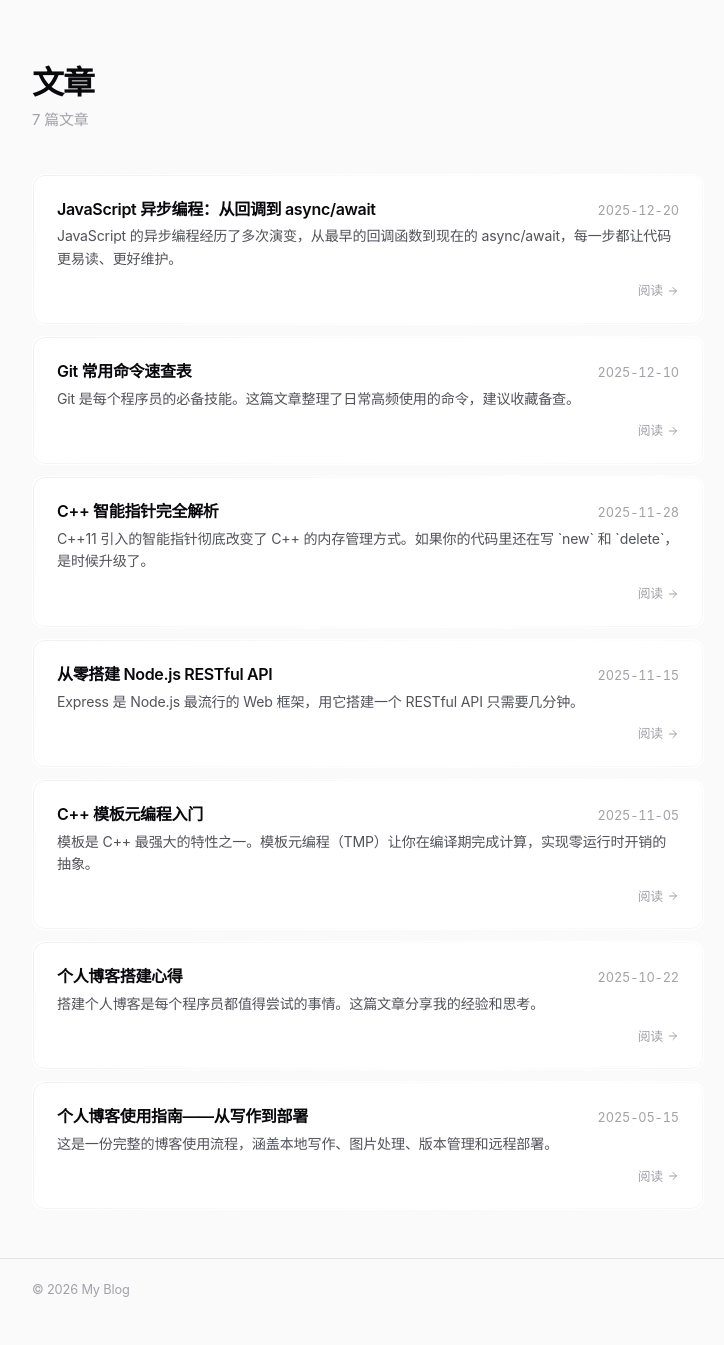
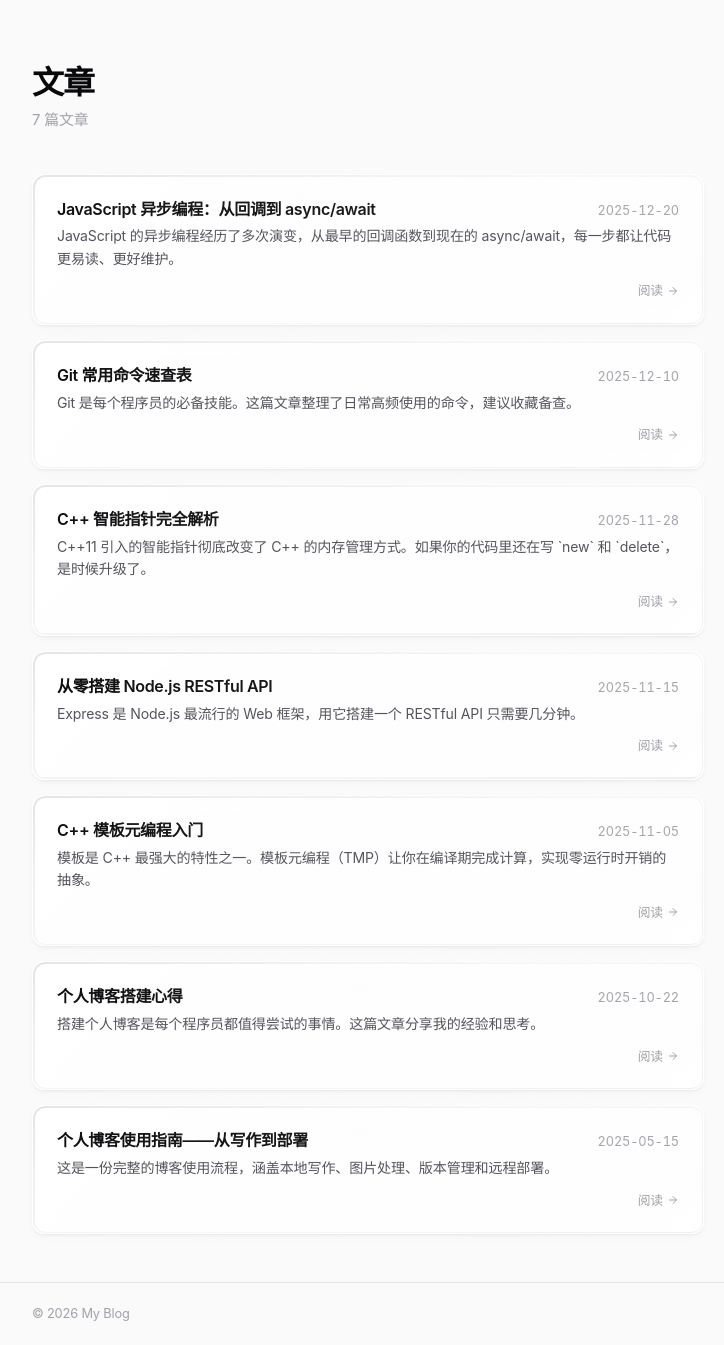
Before and after one commit to chengzhongyuan/personal-blog, a Node server app: page / in a window 1280 px wide. Shown: the part 53-1398 px from the top of the page, without its empty margins (272-996 px from the left). Before the commit the page ends 1350 px from the top, so only its background shows below. Run offline with Node 20, Linux system fonts and the light colour scheme; some libraries are stand-ins or nearby versions.

Commit message:
feat: stronger 3D glassmorphism cards

```diff
--- a/public/css/style.css
+++ b/public/css/style.css
@@ -191,63 +191,118 @@ a:hover { color: var(--text-secondary); }
 .post-list { display: flex; flex-direction: column; gap: 3px; padding-bottom: 48px; }
 
 .post-card {
-  background: var(--surface);
+  background: linear-gradient(
+    135deg,
+    rgba(255,255,255,.9) 0%,
+    rgba(255,255,255,.7) 50%,
+    rgba(255,255,255,.85) 100%
+  );
+  backdrop-filter: blur(10px);
+  -webkit-backdrop-filter: blur(10px);
   border-radius: var(--radius-lg);
   padding: 22px 24px;
-  transition: all .25s ease;
+  transition: all .4s cubic-bezier(.25,.8,.25,1);
   cursor: pointer;
   position: relative;
   border: 1px solid transparent;
+  box-shadow:
+    0 1px 2px rgba(0,0,0,.04),
+    0 2px 4px rgba(0,0,0,.03),
+    0 4px 8px rgba(0,0,0,.02);
+  transform: translateZ(0);
+  perspective: 1000px;
 }
+[data-theme="dark"] .post-card {
+  background: linear-gradient(
+    135deg,
+    rgba(255,255,255,.06) 0%,
+    rgba(255,255,255,.03) 50%,
+    rgba(255,255,255,.05) 100%
+  );
+}
+
+/* Gradient border */
 .post-card::before {
   content: '';
   position: absolute;
   inset: 0;
   border-radius: inherit;
-  padding: 1px;
+  padding: 1.5px;
   background: linear-gradient(
-    135deg,
-    rgba(128,128,128,.12) 0%,
-    rgba(128,128,128,.04) 40%,
-    rgba(128,128,128,.01) 70%,
-    rgba(128,128,128,.08) 100%
+    160deg,
+    rgba(180,180,180,.35) 0%,
+    rgba(160,160,160,.15) 25%,
+    rgba(120,120,120,.05) 50%,
+    rgba(160,160,160,.1) 75%,
+    rgba(190,190,190,.25) 100%
   );
   -webkit-mask: linear-gradient(#fff 0 0) content-box, linear-gradient(#fff 0 0);
   mask: linear-gradient(#fff 0 0) content-box, linear-gradient(#fff 0 0);
   -webkit-mask-composite: xor;
   mask-composite: exclude;
   pointer-events: none;
-  transition: opacity .25s ease;
+  transition: all .4s cubic-bezier(.25,.8,.25,1);
 }
+
+/* Glass reflection layer */
 .post-card::after {
   content: '';
   position: absolute;
-  inset: 0;
-  border-radius: inherit;
+  inset: 8px 12px auto 12px;
+  height: 40%;
+  border-radius: 50%;
   background: linear-gradient(
-    135deg,
-    rgba(128,128,128,.03) 0%,
-    transparent 50%
+    180deg,
+    rgba(255,255,255,.4) 0%,
+    rgba(255,255,255,.08) 60%,
+    transparent 100%
   );
   pointer-events: none;
-  opacity: 0;
-  transition: opacity .25s ease;
+  opacity: .5;
+  transition: all .4s cubic-bezier(.25,.8,.25,1);
+  filter: blur(20px);
 }
+[data-theme="dark"] .post-card::after {
+  background: linear-gradient(
+    180deg,
+    rgba(255,255,255,.08) 0%,
+    rgba(255,255,255,.02) 60%,
+    transparent 100%
+  );
+}
+
+/* Hover — 3D lift */
 .post-card:hover {
-  transform: translateY(-1px);
-  box-shadow: 0 4px 20px rgba(0,0,0,.04);
+  transform: translateY(-4px) translateZ(20px);
+  box-shadow:
+    0 1px 2px rgba(0,0,0,.06),
+    0 4px 8px rgba(0,0,0,.06),
+    0 12px 24px rgba(0,0,0,.08),
+    0 20px 40px rgba(0,0,0,.06);
+  border-color: rgba(180,180,180,.15);
 }
 .post-card:hover::before {
+  padding: 2px;
   background: linear-gradient(
-    135deg,
-    rgba(128,128,128,.2) 0%,
-    rgba(128,128,128,.08) 40%,
-    rgba(128,128,128,.02) 70%,
-    rgba(128,128,128,.12) 100%
+    160deg,
+    rgba(200,200,200,.45) 0%,
+    rgba(170,170,170,.2) 25%,
+    rgba(130,130,130,.08) 50%,
+    rgba(170,170,170,.15) 75%,
+    rgba(210,210,210,.35) 100%
   );
 }
-.post-card:hover::after { opacity: 1; }
-.post-card + .post-card { margin-top: 8px; }
+.post-card:hover::after {
+  opacity: .8;
+  inset: 4px 8px auto 8px;
+  height: 50%;
+}
+.post-card:active {
+  transform: translateY(-1px) translateZ(0);
+  transition: all .1s ease;
+}
+
+.post-card + .post-card { margin-top: 12px; }
 
 .post-card-header {
   display: flex; align-items: baseline; justify-content: space-between;
```
Also changed, not shown: s.js (added, +9 -0 lines).
